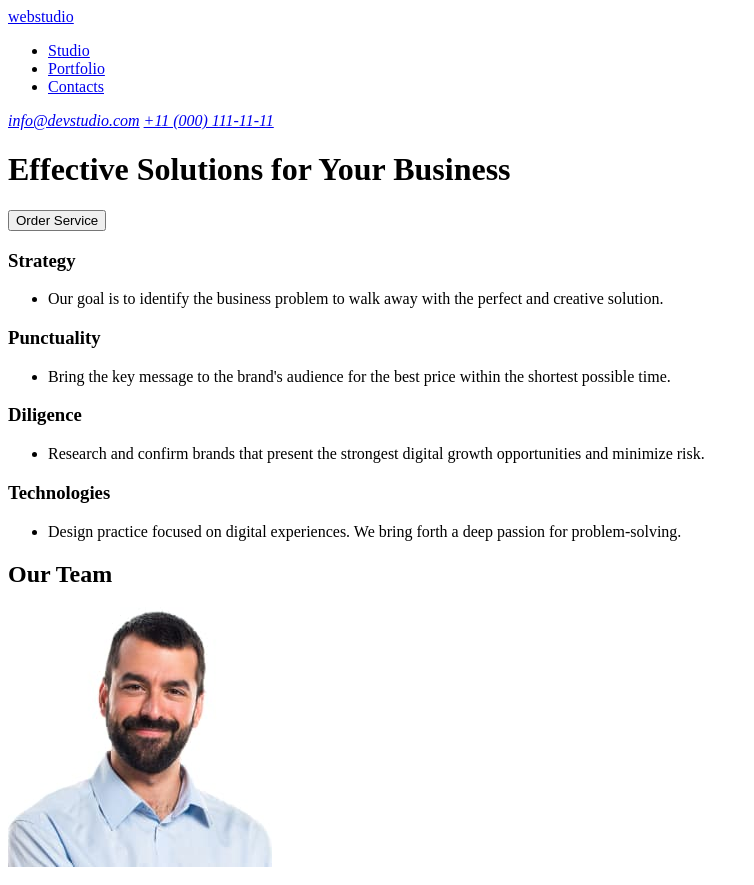
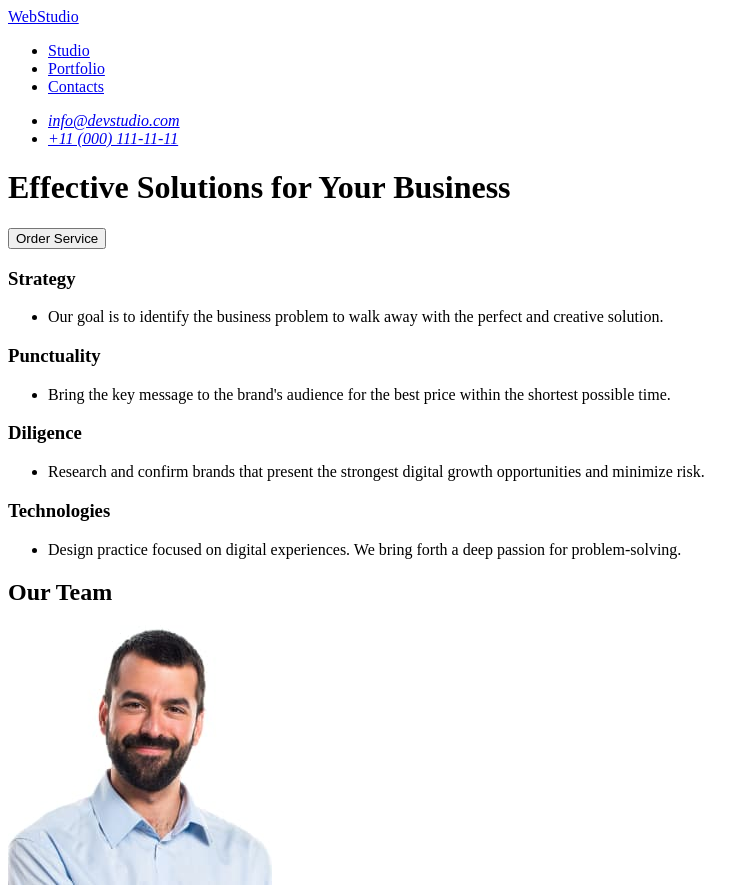
Before and after one commit to anton-goydenko3001/goit-markup-hw-01-02, a plain HTML site: page index.html in a window 1280 px wide. Shown: the top 885 px of the page, without its empty margins (0-754 px from the left). Drawn offline with Linux system fonts and the light colour scheme.

Commit message:
second changes

```diff
--- a/index.html
+++ b/index.html
@@ -8,7 +8,7 @@
   <body>
     <header>
       <nav>
-        <a href="./index.html"> webstudio</a>
+        <a href="./index.html"> WebStudio</a>
         <ul>
           <li><a href="#">Studio</a></li>
           <li><a href="#">Portfolio</a></li>
@@ -16,8 +16,14 @@
         </ul>
       </nav>
       <address>
-        <a href="mailto:info@devstudio.com">info@devstudio.com</a>
-        <a href="tel:+110001111111">+11 (000) 111-11-11</a>
+        <ul>
+          <li>
+            <a href="mailto:info@devstudio.com">info@devstudio.com</a>
+          </li>
+          <li>
+            <a href="tel:+110001111111">+11 (000) 111-11-11</a>
+          </li>
+        </ul>
       </address>
     </header>
     <main>
@@ -67,7 +73,7 @@
       <p>UI Designer</p>
     </main>
     <footer>
-      <a href="#">webstudio</a>
+      <a href="./index.html">WebStudio</a>
       <p>
         Increase the flow of customers and sales for your business with digital
         marketing & growth solutions.
```
